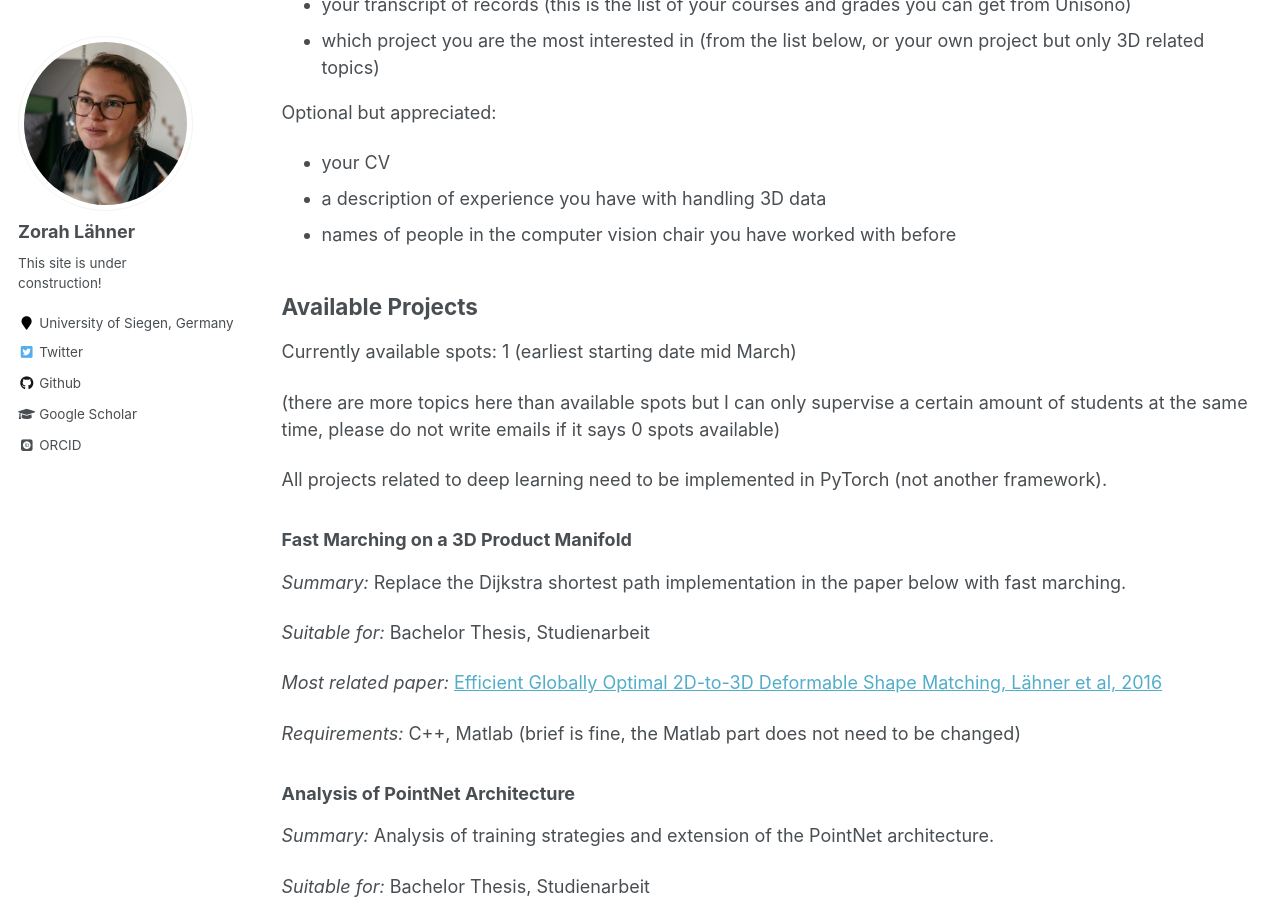
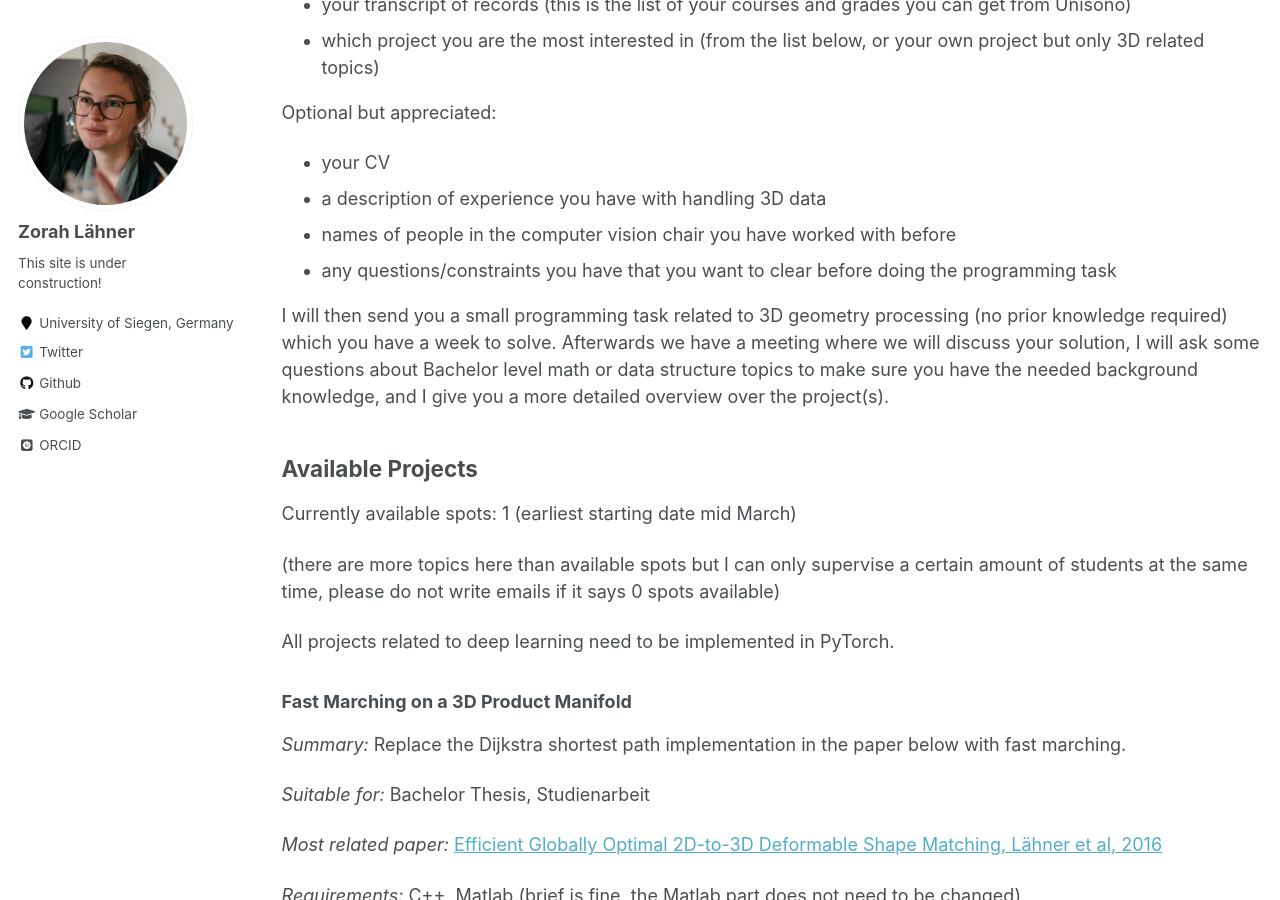
Before and after one commit to zorah/zorah.github.io, a Jekyll site: the page built from _pages/teaching_open.md, in a window 1280 px wide and 900 px high, scrolled down 472 px. Built offline with Jekyll 4.4.1, drawn with Linux system fonts in a browser that asks for light colours; some web fonts are replaced.

Commit message:
some minor changes

```diff
--- a/_pages/teaching.html
+++ b/_pages/teaching.html
@@ -9,7 +9,7 @@ author_profile: true
 
 <h2>Available Student Projects</h2>
 
-[List of available topics](https://zorah.github.io/open_projects/)
+<a href="https://zorah.github.io/open_projects/">List of available topics</a>
 
 <h2>Finished Student Projects</h2>
 
--- a/_pages/teaching_open.md
+++ b/_pages/teaching_open.md
@@ -21,6 +21,9 @@ Optional but appreciated:
 - your CV
 - a description of experience you have with handling 3D data
 - names of people in the computer vision chair you have worked with before
+- any questions/constraints you have that you want to clear before doing the programming task
+
+I will then send you a small programming task related to 3D geometry processing (no prior knowledge required) which you have a week to solve. Afterwards we have a meeting where we will discuss your solution, I will ask some questions about Bachelor level math or data structure topics to make sure you have the needed background knowledge, and I give you a more detailed overview over the project(s).
 
 ## Available Projects
 
@@ -28,7 +31,7 @@ Currently available spots: 1 (earliest starting date mid March)
 
 (there are more topics here than available spots but I can only supervise a certain amount of students at the same time, please do not write emails if it says 0 spots available)
 
-All projects related to deep learning need to be implemented in PyTorch (not another framework).
+All projects related to deep learning need to be implemented in PyTorch.
 
 ### Fast Marching on a 3D Product Manifold
 
```
